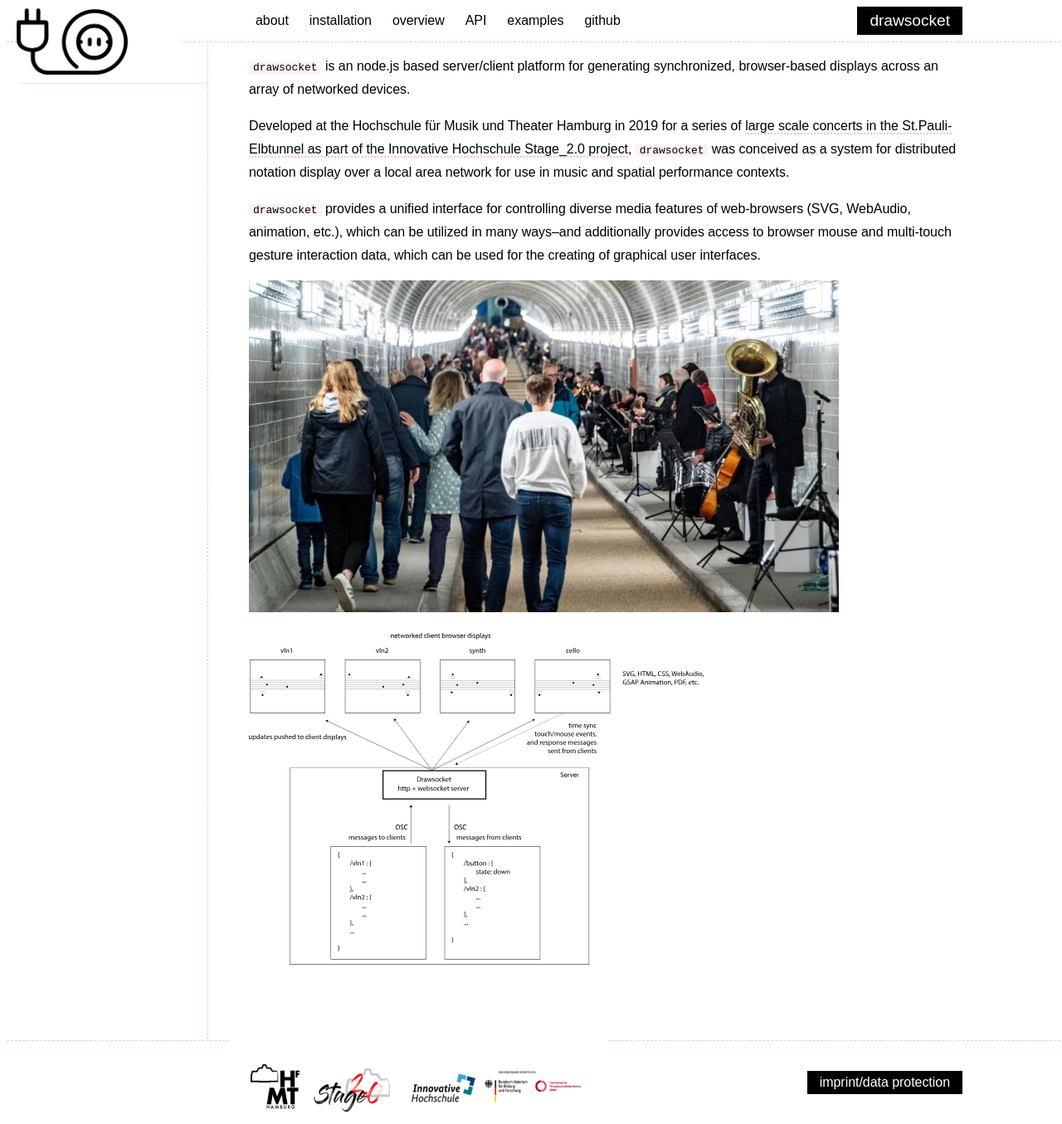
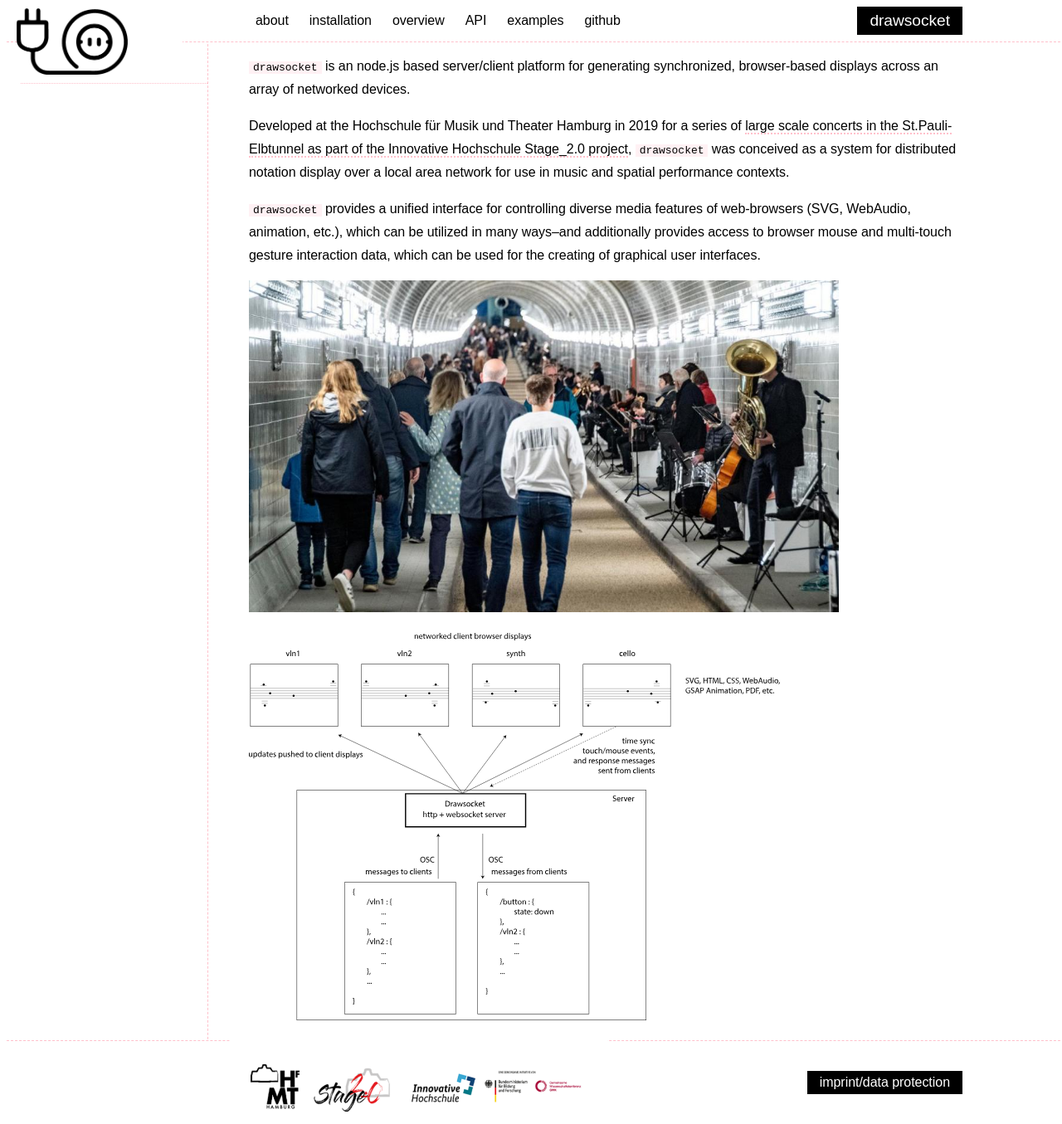
Before and after one commit to drawsocket/drawsocket.github.io, a Jekyll site: the page built from about.md, in a window 1280 px wide and 1355 px high. Shown: the whole window at 83% size. Built offline with Jekyll 4.4.1, drawn with Linux system fonts in a browser that asks for light colours.

Commit message:
added diagram

```diff
--- a/about.md
+++ b/about.md
@@ -11,4 +11,4 @@ Developed at the Hochschule für Musik und Theater Hamburg in 2019 for a series
 
 <img src="./assets/images/tunnel-concert-image.jpg" height="400px">
 
-<img src="./assets/images/drawsocket-browsers-diagram.svg" height="400px">
+<img src="./assets/images/drawsocket-browsers-diagram.svg" width="640px">
```
